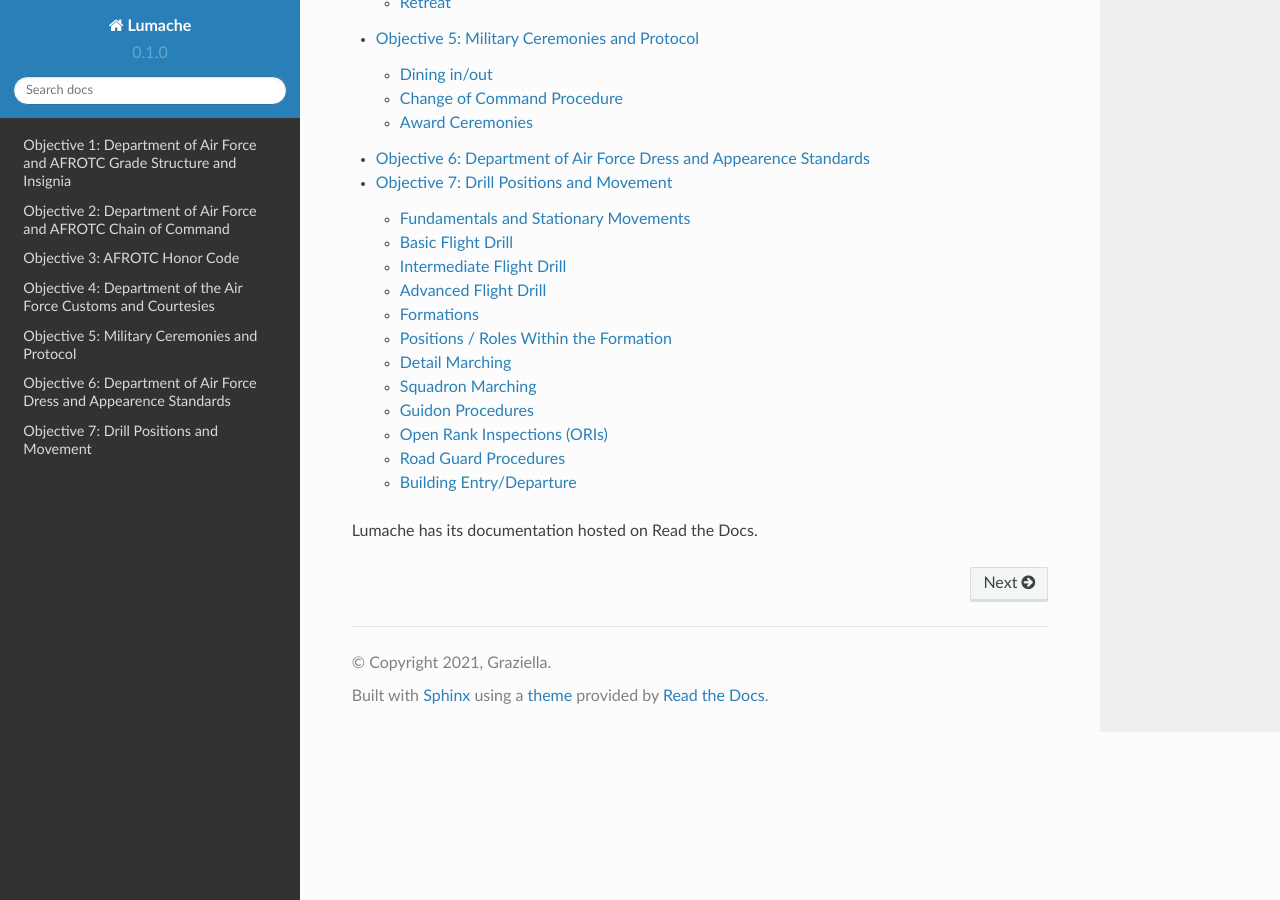
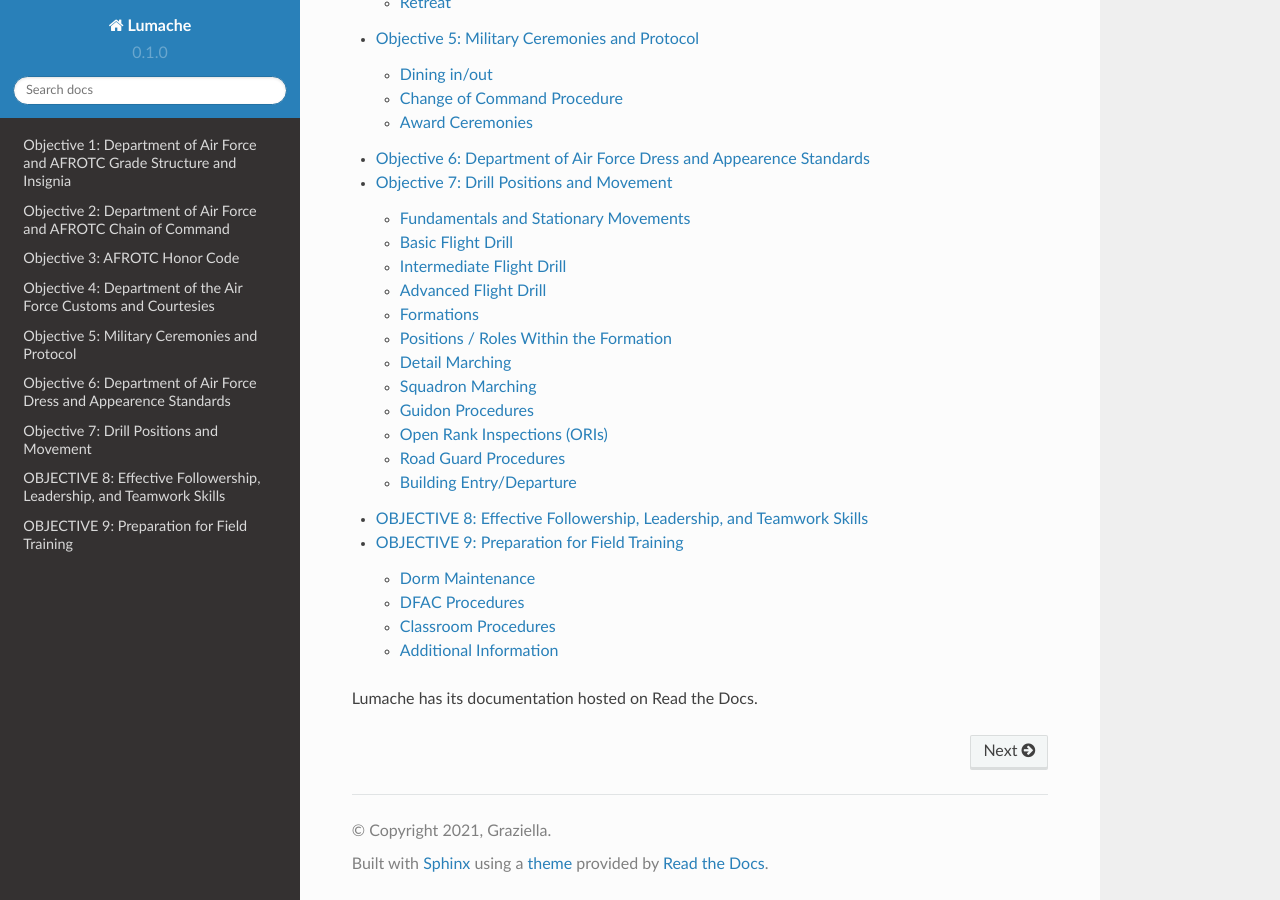
Before and after one commit to DET159/rtd-test, a Sphinx documentation site: the page built from docs/source/index.rst, in a window 1280 px wide and 900 px high, scrolled down 794 px. Built offline with Sphinx 7.4.7 and the Read the Docs theme 2.0.0, drawn with Linux system fonts in a browser that asks for light colours; part of the change alters nothing that is shown.

Commit message:
Adding Obj 8 & 9

```diff
--- /dev/null
+++ b/docs/source/Obj_8.rst
@@ -0,0 +1,83 @@
+OBJECTIVE 8: Effective Followership, Leadership, and Teamwork Skills
+======================
+
+**Demonstrate Effective Followership**
+| This objective can be accomplished through mission scenarios, group/team leadership problems, or assigned special projects. The Followership Evaluation Form found on the next page can be used for self-evaluation of followership skills; the form is most beneficial for use following a mission scenario or GLP.
+
+**P1 Proficiency Level**
+| Cadets should be able to demonstrate strong participation skills and be effective contributors.
+
+**P2 Proficiency Level**
+| Cadets should demonstrate a strong understanding of followership skills, anticipate the needs of the leader, and perform their roles based on the leader’s intent.
+
+**P3 Proficiency Level**
+| Cadets should be able to apply all aspects of effective followership, evaluate the followership of team members using the AFROTC Followership Evaluation Form, and foster continued skills growth in subordinates.
+
+::
+
+    Insert Attachement 1
+
+
+**Demonstrate Effective Team Leadership**
+| This objective can be accomplished through mission scenarios, group/team leadership problems, or assigned special projects. The Field Training Leadership Evaluation Form found on the next page is used at FT and can be used in FTP.
+
+**P1 Proficiency Level**
+| Cadets should be given an opportunity to apply the basics of team-leading throughout their first year in the program.
+
+**P2 Proficiency Level**
+| Cadets should be able to effectively lead small teams towards mission success.
+
+**P3 Proficiency Level**
+| Cadets should be able to apply all aspects of leadership skills, effectively lead teams, evaluate the performance of team leaders using the AFROTC Field Leadership Evaluation form, and foster continued skills growth in subordinates.
+
+::
+
+    Insert Attachment 2
+
+**Demonstrate Effective Group Leadership as the POC-in-Charge**
+| This objective seeks to assess the group leadership skills of project officers in charge of leading, planning, and executing large scale events such as Leadership Laboratory, Physical Training, or special events.
+
+**P2 Proficiency Level**
+| ICL cadets should be able to demonstrate effective planning skills, time management, and leadership behaviors in order to obtain P2.
+
+**P3 Proficiency Level**
+| SCL cadets should be highly competent, proven project managers and leaders, and be able to effectively evaluate the performance of subordinate POC using the POC-In-Charge Evaluation Form.
+
+::
+
+    Insert Attachment 3
+
+**Demonstrate the Principles of an Effective Debrief**
+| This objective seeks to instill the concept of mission debrief into all AFROTC training activities with a goal of building a culture of learning through shared experience. At a minimum, FTP cadets must be able to effectively lead a team debrief in order to obtain the P1 proficiency level.
+
+**P2 Proficiency Level**
+| Requires cadets to be able to debrief training events by facilitating group discussion, recalling points of failure and/or success, and identifying learning points.
+
+**P3 Proficiency Level**
+| The P3 level of proficiency requires cadets to fully appreciate the concept of effective debrief and how it ties to future mission success, identify root cause, pinpoint catalysts for success, and capture critical learning points from the activity. Qualified P3 cadets will also be able to effectively evaluate cadet-led debriefs while fostering continued growth in subordinates.
+
+**Additional Information:**
+| Cadets commonly mistake end-of-scenario feedback for debriefs. However, while feedback is primarily focused on the individual being evaluated, debrief is the team’s opportunity to openly discuss “how” the mission was executed, drill down to the root cause for any issues that occurred during the mission, and focus on areas of learning to help propel the team to future success. The debrief process is deeply rooted in the aviation community, however, the concepts can be applied cross-functionally. The instructor should strive to tie the value of candid and constructive debriefs as a foundational element of continued officer professional development and mission accomplishment.
+
+**Debrief Focal Point (DFP) [WHY]:**
+* Outwardly Focused
+* Mission Impact of your Actions
+* RESULT of what you did or did not do
+
+**Contributing Factor (CF):**
+* WHAT you did or did not do
+* Assessed by asking why your actions impacted the mission
+
+**Root Cause (RC)[WHAT]:**
+* Ultimate factor or origin of failure that resulted in DFP
+* Chosen from CF
+
+**Instructional Fix (IF)[HOW]:**
+* Course of action to prevent your RC during next mission
+* HOW you changed
+
+**Lessons Learned (LL):**
+* WHEN - During…
+* WHAT - I will not [RC]...
+* HOW - By doing [IF]
+* WHY - So that [DFP] does not happen
--- /dev/null
+++ b/docs/source/Obj_9.rst
@@ -0,0 +1,104 @@
+OBJECTIVE 9: Preparation for Field Training
+================================
+
+**Seven Basic Responses**
+
+#. “Yes, Sir (Ma’am).”
+#. “No, Sir (Ma’am).”
+#. “No excuse, Sir (Ma’am).”
+#. “Sir (Ma’am), I do not know.”
+#. “Sir (Ma’am), I do not understand.”
+#. “Sir (Ma’am), may I make a statement?” (Not necessary when responding to a direct question)
+#. “Sir (Ma’am), may I ask a question?” (Not necessary when you are called on by raising your hand)
+
+Dorm Maintenance
+------------------------------
+
+| For information pertaining to Dorm Maintenance, please reference the most recent AFROTC Field Training Manual (T-203). For the 2022 version, Dorm Maintenance can be found on pages 76-88.
+
+DFAC Procedures
+------------------------------
+
+::
+    Insert Video 1 here
+
+    Insert Video 2 here
+
+**Entrance Procedures**
+
+#. Flights will arrive no more than 3 minutes before or after their scheduled dining priorities.
+#. The Cadet Flt/CC will note the time they initially halt the flight in front of the dining hall as their official arrival time. (For example, if a flight has to wait for another flight to clear the bay area, they will still annotate their initial halting time as their official arrival time.)
+#. Cadet Flt/CCs are responsible for coordinating with other Cadet Flt/CCs awaiting entry to ensure they do not skip or make another flight late by arriving out of their 6-minute arrival window.
+#. The Cadet Flt/CC is responsible for checking in with mess checker.
+#. They halt the flight, place them at parade rest, and then take the most direct and unobstructed route to within no closer than six feet in front of the mess checker, halt, initiate a salute and say, **"Sir/Ma'am, __Flight reports. Our accountability is _ of __."**
+#. The mess checker returns the salute and either clears the flight to enter or directs the Cadet Flt/CC to standby.
+#. Once permitted to enter, the Cadet Flt/CC will ask, **"Will that be all, Sir/Ma'am?"** salute, return to the flight, and direct the flight to enter the dining facility with normal building entrance procedures.
+#. The mess checker and cadet reporting-in do not need to interrupt their reporting procedures to greet and salute commissioned staff.
+#. Cadets must wash their hands, or at a minimum use hand sanitizer, prior to entering the DFAC.
+
+**Dining Facility Procedures**
+
+#. While moving throughout the DFAC, cadets will limit talking to only de-conflicting movements (e.g. “excuse me”) and providing necessary responses to Officers or dining facility staff.
+#. Cadets may pass each other in the serving area if they are not waiting for the same food items.
+#. Cadets must execute proper situational awareness to ensure that they do not run into or obstruct the path of one another while moving through the dining facility. (NOTE: Cadets will not square corners while carrying trays, but will square corners in non-carpeted areas if unencumbered).
+#. The Cadet Flt/CD will be the first to process through the chow line, and the Cadet Flt/CC will be the last.
+#. If a cadet needs to use the restroom, they will proceed directly to the restroom once they’ve entered the DFAC. Upon exiting the restroom, rejoin the line.
+#. Do not perform facing movements while in the serving line or while carrying a tray. You will sidestep through the entire serving line (heels together when halted).
+#. Once halted in position, cadets will center and ground their tray to the front edge of the table, and the stand in the position of attention. Cadets will remain at attention until the table is filled or a reasonable amount of time (~20 seconds) has passed.
+#. The last cadet to arrive will stand at attention and give the command, **“Be seated.”**
+#. Once seated, cadets in positions 2 and 3 will pass a napkin to cadets in positions 1 and 4 and then take one for themselves. Each cadet will place their napkin on their lap.
+#. Cadets will sit at modified attention with back straight (not resting on the chair back) and shoulders squared.
+#. Elbows will not be placed on the table or chair arms.
+#. Cadets may bend forward at the waist and look down while eating to prevent spilling food.
+#. Cadets will not converse with one another at the table.
+#. If a cadet wishes to reach a condiment (salt, pepper, etc.) he or she will state, **“Pardon my reach”.** If the item is outside of the cadet’s reach, another cadet at the table will assist passing the item to the first cadet.
+#. Additionally, cadets may answer questions which are directed to them by staff or dining facility personnel.
+#. The last cadet to have arrived will state, **“Moment of silence”** (to accommodate those who wish to pray before their meal).
+#. When everyone at the table is ready, the same cadet will state **“Enjoy your meal.”**
+#. Cadets have 10 minutes to eat their meal. Time begins when, **“Enjoy your meal”** is stated and ends when trays are removed from the table.
+#. The cadet that is timing the meal will place his or her watch on the center of table once started.
+#. Cadets will place a napkin on top of the tray to signify they are finished with the meal.
+#. Once everyone at the table has finished eating (all occupants of the table have napkins on their tray), cadets in positions 2 and 3 will pass all the items from their trays to cadets in positions 1 and 4.
+#. Glasses will be placed on the trays upside down, but will not be stacked.
+#. Trays will be stacked and carried to the cabinets by two when possible. If there are three cadets, one cadet will carry his/her own tray. If a cadet is unable to carry the tray due to restrictions, the other cadets will make the appropriate adjustments to carry the tray.
+#. Once trays are stacked, cadets will stand, don their hydration systems, ground the chairs to the right side of the table, and then momentarily assume the position of attention.
+#. The cadet in position 1 will proceed to the tray cabinet. The cadet in position 3 will lift the napkin holder while the cadet in position 2 wipes down the table. The cadet in position 4 will wait to collect any waste left over from cleaning and then proceed to the tray cabinet.
+
+**Departure Procedures**
+
+#. Upon exiting, cadets will form details and transit to the flight's designated form-up location.
+#. Once the guidon has been retrieved and five or more cadets have arrived at the form up location, the cadet flight commander, or a designated representative, will give the command, **"FALL IN".**
+#. Cadets will be in a detail or flight and at the position of attention or parade rest at all times.
+#. Cadets will not talk unless making on-the-spot corrections.
+
+Classroom Procedures
+--------------------------------
+
+**Opening Procedures**
+
+#. Prior to the instructor entering the flight room, the Cadet Flt/CC will stand at parade rest in the front of the room, facing the back.
+#. All other cadets will be at parade rest behind their chairs.
+#. As the instructor breaks the threshold of the doorway, the Cadet Flt/CC will assume the position of attention and call the room to attention.
+#. The instructor will command, **“Take your seats.”** Cadets will then quickly take their seats and sit at the seated position of attention until placed **“At ease”** by the instructor.
+
+**Closing Procedures**
+
+#. Once the instructor indicates they are ready to close class, the Cadet Flt/CC will immediately stand, push in their chair, assume the position of attention behind their chair, and command, “Flight, prepare for dismissal.”
+#. Flight members will then stand, push in their chair, standardize training materials and assume the position of parade rest behind their chair.
+#. The Cadet Flt/CC will then maneuver to the front of the room and face the back of the room.
+#. The Cadet Flt/CC will assume the position of attention and then call the room to attention.
+#. As the instructor breaks the threshold of the doorway, the instructor will command, “CARRY ON.” If the command is not given, the Cadet Flt/CC will give the “Carry on” command once the instructor has fully exited the room.
+
+**Classroom Protocol**
+
+* When a lecture is in session, or the same lesson will resume upon conclusion of the break, cadets will not call the room to attention when the instructor or a visitor (regardless of rank) enters or exits the room. This is considered an academic session and will continue uninterrupted.
+* When a lecture is not in session, cadets will call the room to attention when a commissioned staff member enters or exits the room (provided there is not already a commissioned staff member in the room of equal or higher rank).
+* As the officer breaks the threshold of the doorway, the first cadet to see the officer will call the room to attention.
+
+Additional Information
+----------------------------------
+
+* Bed Making (2022 FTM page 77-78)
+* Reporting Accountability - 'https://youtu.be/U9-MKmBIGBo <https://youtu.be/U9-MKmBIGBo>'
+* PT Verbiage (2022 FTM Page 64-65)
+* Folding Clothes - 'https://youtu.be/4HiGA5p2M4I <https://youtu.be/4HiGA5p2M4I>'
--- a/docs/source/index.rst
+++ b/docs/source/index.rst
@@ -28,6 +28,9 @@ Contents
    Obj_5
    Obj_6
    Obj_7
+   Obj_8
+   Obj_9
+   Obj_11
 
 
 Lumache has its documentation hosted on Read the Docs.
```
Also changed, not shown: docs/source/Obj_11.rst (added).
